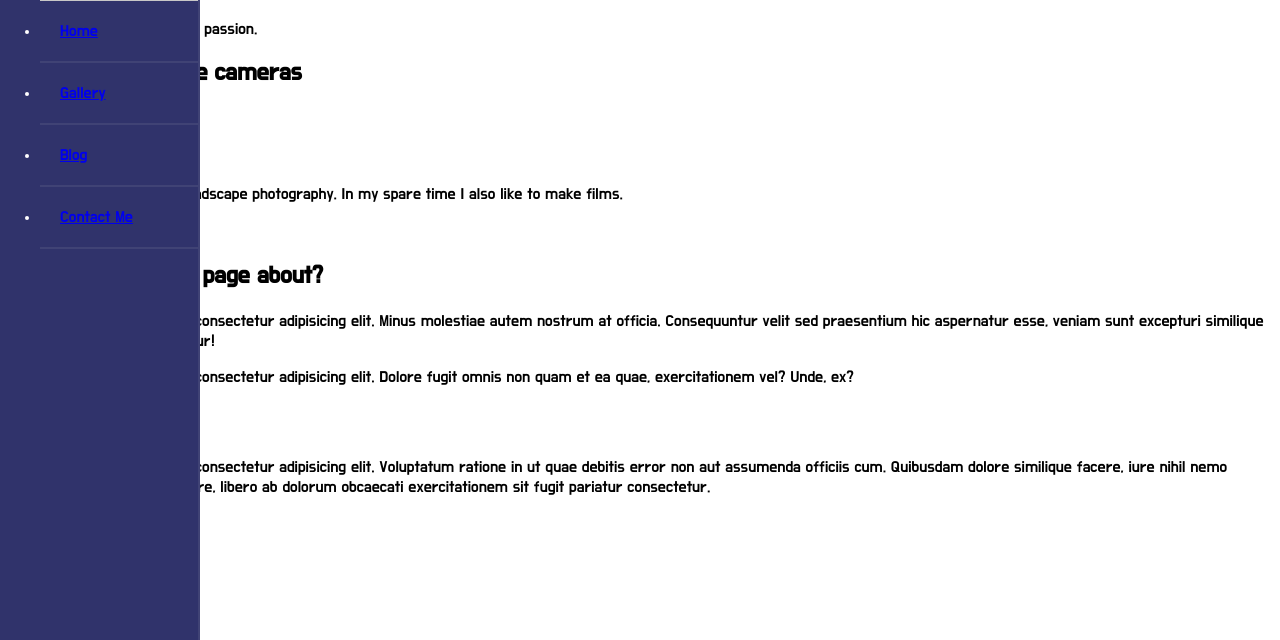
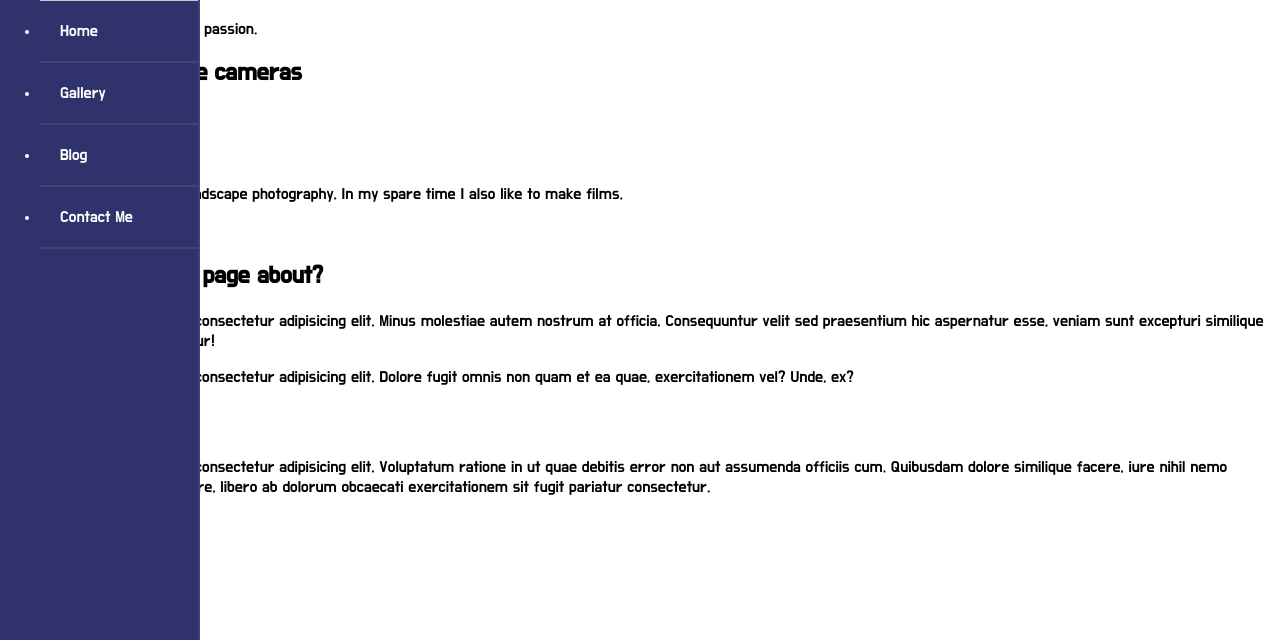
Before and after one commit to bfly2001/landing-page, a plain HTML site: page index.html in a window 1280 px wide. Shown: the part 97-737 px from the top of the page. Drawn offline with Linux system fonts and the light colour scheme.

Commit message:
Update styles.css
styled nav ul li a

```diff
--- a/styles.css
+++ b/styles.css
@@ -44,5 +44,6 @@ nav ul li:first-of-type {
 }
 
 nav ul li a {
-
+    color: #fff;
+    text-decoration: none;
 }
```
